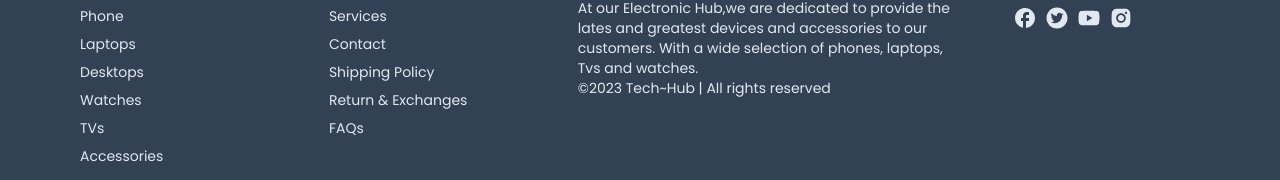
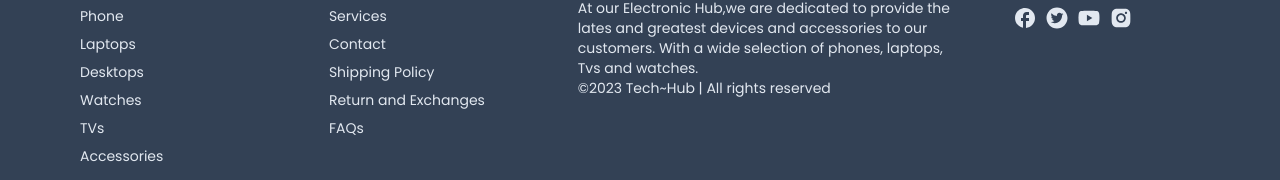
Before and after one commit to Sstanley45/TechHub-E-Commerce-NextJS, a Next.js app: page / in a window 1280 px wide. Shown: the part 669-849 px from the top of the page. Built offline with nearby package versions, Linux system fonts and the light colour scheme; no server answers; the database is empty; a web font is replaced by a local one.

Commit message:
small fix

```diff
--- a/app/components/footer/Footer.tsx
+++ b/app/components/footer/Footer.tsx
@@ -27,7 +27,7 @@ const Footer = () => {
             <Link href="#">Services</Link>
             <Link href="#">Contact</Link>
             <Link href="#">Shipping Policy</Link>
-            <Link href="#">Return & Exchanges</Link>
+            <Link href="#">Return and Exchanges</Link>
             <Link href="#">FAQs</Link>
           </FooterList>
           <div className="w-full md:w-1/3 md: mb-0">
```
